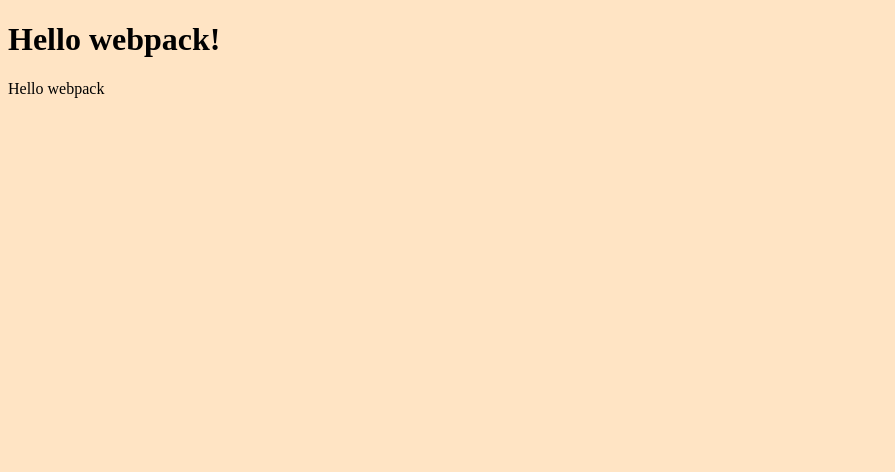
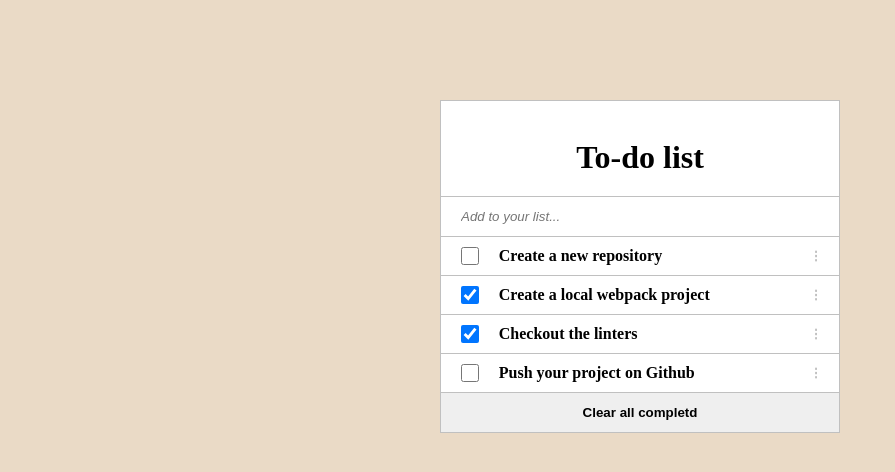
Before and after one commit to MenendezON/M2W2-TodoList, a website built with webpack: page src/index.html in a window 1280 px wide. Shown: the whole page, without its empty margins (0-895 px from the left). Built offline with nearby package versions, Linux system fonts and the light colour scheme.

Commit message:
Update content of src folder

```diff
--- a/src/css/style.css
+++ b/src/css/style.css
@@ -1,3 +1,67 @@
 body {
-  background-color: bisque;
+  background-color: rgb(234, 218, 198);
 }
+
+* {
+  margin: 0;
+  padding: 0;
+  box-sizing: border-box;
+}
+
+a ul {
+  list-style: none;
+}
+
+.container {
+  background-color: white;
+  width: 400px;
+  border: 1px solid silver;
+  margin: 100px auto;
+}
+
+h1 {
+  text-align: center;
+  margin: 20px 0;
+}
+
+ul li {
+  padding: 10px;
+  border-top: 1px solid silver;
+  display: flex;
+  flex-direction: row;
+  gap: 10px;
+}
+
+li input {
+  width: 10%;
+}
+
+li p {
+  width: 80%;
+  font-weight: 600;
+}
+
+li img {
+  width: 10px;
+  cursor: pointer;
+}
+
+input[type=text] {
+  border: 0;
+  border-top: 1px solid silver;
+  height: 40px;
+  padding: 5px 20px;
+  width: 100%;
+  outline: 0;
+  font-style: italic;
+}
+
+input[type=button] {
+  border: 0;
+  border-top: 1px solid silver;
+  height: 40px;
+  padding: 5px;
+  width: 100%;
+  outline: 0;
+  font-weight: bold;
+}
--- a/src/index.html
+++ b/src/index.html
@@ -2,10 +2,11 @@
 <html lang="en">
 <head>
     <meta charset="UTF-8">
+    <!-- <meta name="viewport" content="width=device-width, initial-scale=1.0"> -->
     <meta name="viewport" content="width=device-width, initial-scale=1.0">
-    <title>Wbpack Exercise</title>
+    <title>Todo List</title>
 </head>
 <body>
-    <h1>Hello webpack!</h1>
+    <div class="container">&nbsp;</div>
 </body>
 </html>
--- a/src/index.js
+++ b/src/index.js
@@ -1,14 +1,80 @@
-import _ from 'lodash';
 import './css/style.css';
+import Icon from './images/option.png';
+
+const tasks = [
+  {
+    description: 'Create a new repository',
+    completed: false,
+    index: 0,
+  },
+  {
+    description: 'Create a local webpack project',
+    completed: true,
+    index: 1,
+  },
+  {
+    description: 'Checkout the linters',
+    completed: true,
+    index: 2,
+  },
+  {
+    description: 'Push your project on Github',
+    completed: false,
+    index: 3,
+  },
+];
+
+const showTask = (i) => {
+  const li = document.createElement('li');
+  const inputCheckbox = document.createElement('input');
+  inputCheckbox.setAttribute('type', 'checkbox');
+  if (tasks[i].completed === false) {
+    inputCheckbox.removeAttribute('checked');
+  } else {
+    inputCheckbox.setAttribute('checked', 'checked');
+  }
+  const paragraph = document.createElement('p');
+  paragraph.textContent = tasks[i].description;
+  li.appendChild(inputCheckbox);
+  li.appendChild(paragraph);
+  const myIcon = new Image();
+  myIcon.src = Icon;
+  myIcon.setAttribute('alt', ' ');
+  li.appendChild(myIcon);
+  return li;
+};
 
 function component() {
-  const element = document.createElement('div');
+  const main = document.querySelector('.container');
 
-  // Lodash, now imported by this script
-  element.innerHTML = _.join(['Hello', 'webpack'], ' ');
-  element.classList.add('hello');
+  const h1 = document.createElement('h1');
+  h1.textContent = 'To-do list';
+  main.appendChild(h1);
 
-  return element;
+  const inputText = document.createElement('input');
+  inputText.setAttribute('type', 'text');
+  inputText.setAttribute('placeholder', 'Add to your list...');
+  inputText.setAttribute('id', 'newTask');
+  main.appendChild(inputText);
+
+  tasks.forEach((tsk, i) => {
+    if (i >= 0) showTask(i);
+  });
+
+  const ul = document.createElement('ul');
+  tasks.forEach((tsk, i) => {
+    if (i >= 0) { ul.appendChild(showTask(i)); }
+  });
+
+  main.appendChild(ul);
+
+  const inputButton = document.createElement('input');
+  inputButton.setAttribute('type', 'button');
+  inputButton.setAttribute('value', 'Clear all completd');
+
+  main.appendChild(inputButton);
+
+  return main;
 }
 
 document.body.appendChild(component());
```
Also changed, not shown: src/images/option.png (added).
